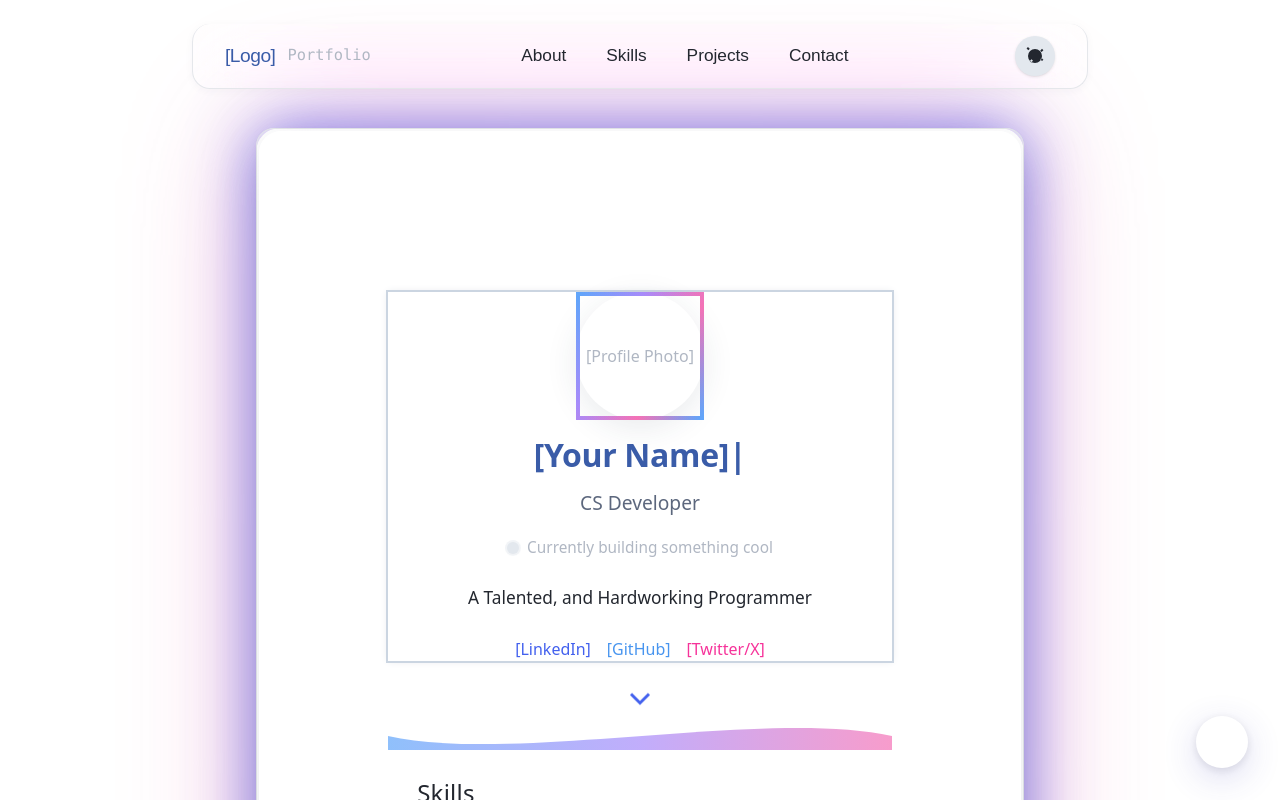
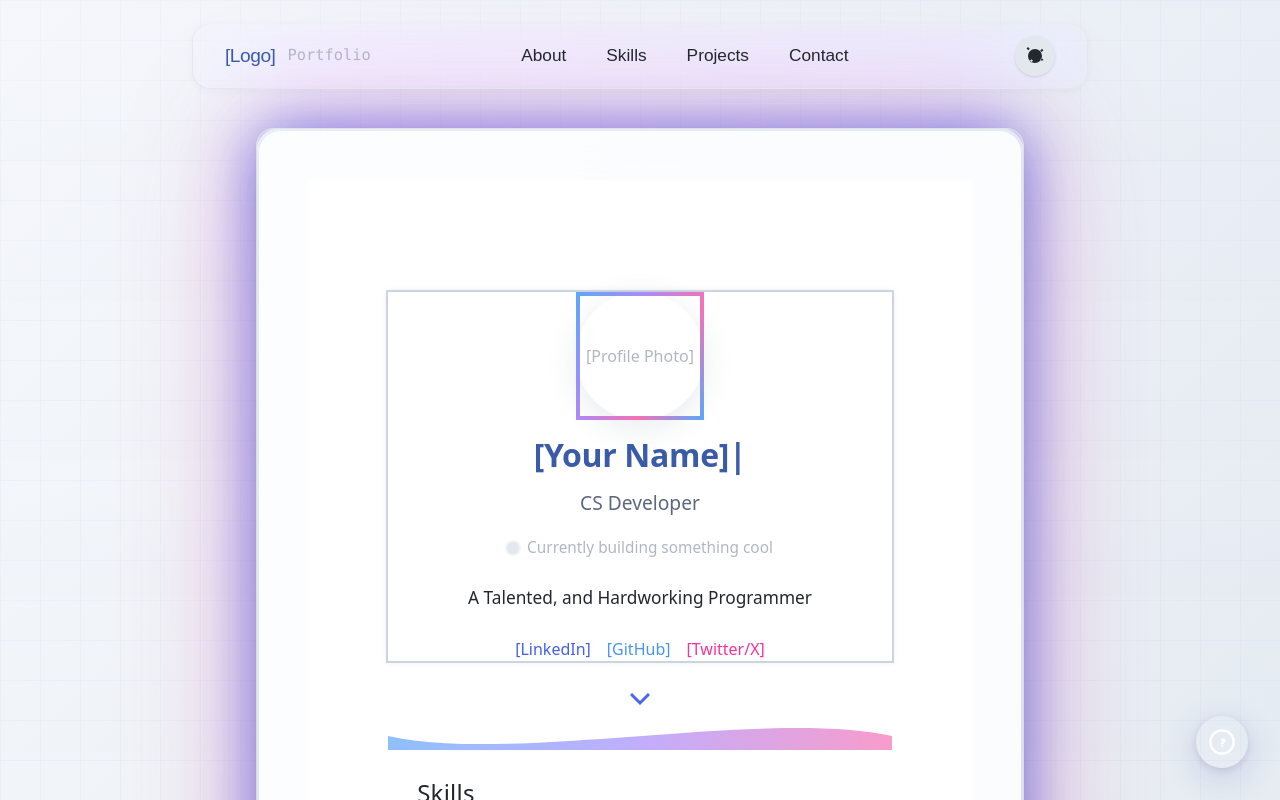
Before and after one commit to AlexanderKeet/pwebsite, a Next.js app: page / in a window 1280 px wide. Shown: the top 800 px of the page. Built offline with nearby package versions, Linux system fonts and the light colour scheme.

Commit message:
light mode fix

```diff
--- a/src/app/globals.css
+++ b/src/app/globals.css
@@ -345,9 +345,9 @@ button:hover, a:hover {
 .animate-bounce-slow { animation: bounce-slow 2.2s infinite cubic-bezier(.4,0,.2,1); }
 
 /* --- Overhauled Light Theme Colors --- */
-html.light, html.light body, body {
-  background: #fff !important;
-  color: #23272f !important;
+html.light body {
+  background: linear-gradient(135deg, #f8fafc 0%, #e0e7ef 60%, #c7d2fe 100%);
+  color: #23272f;
 }
 html.light h1, html.light .text-5xl, html.light .text-4xl {
   font-size: 2.6rem;
```
